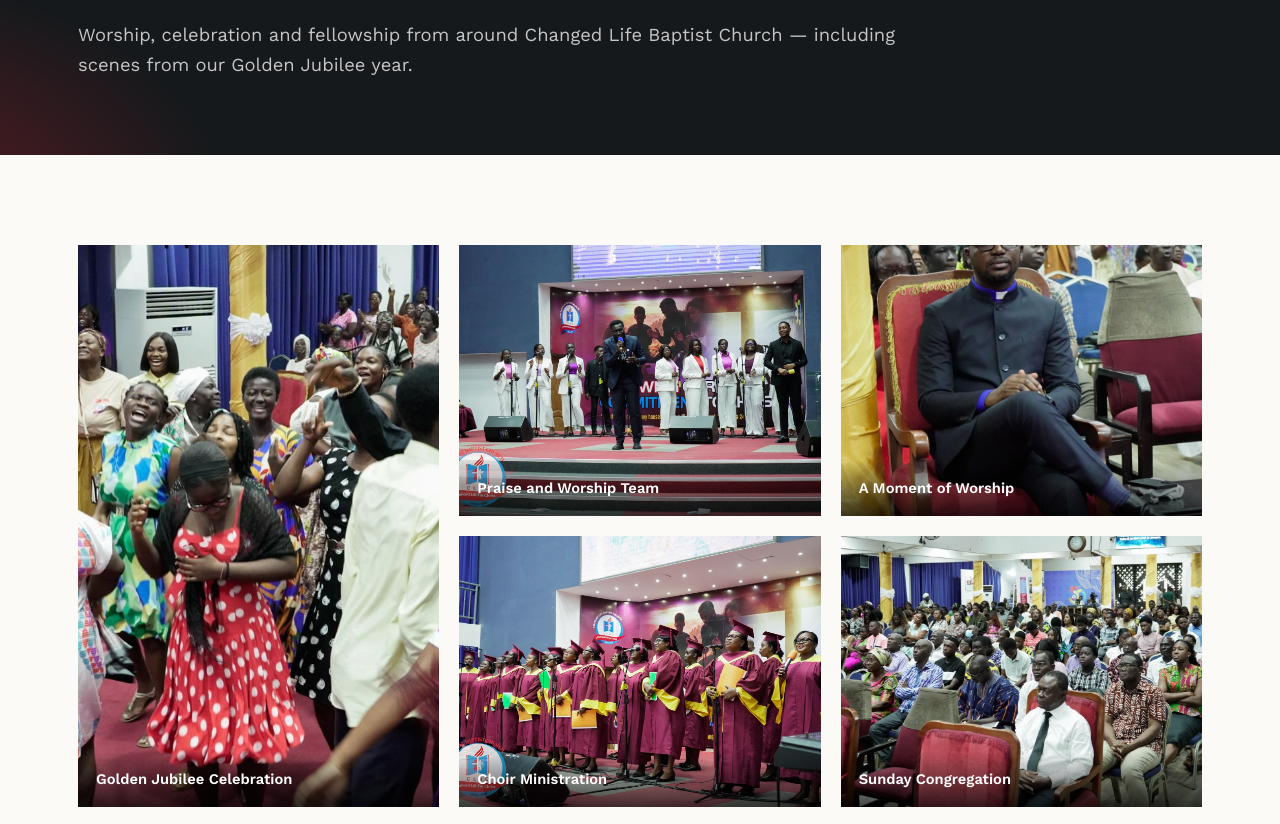
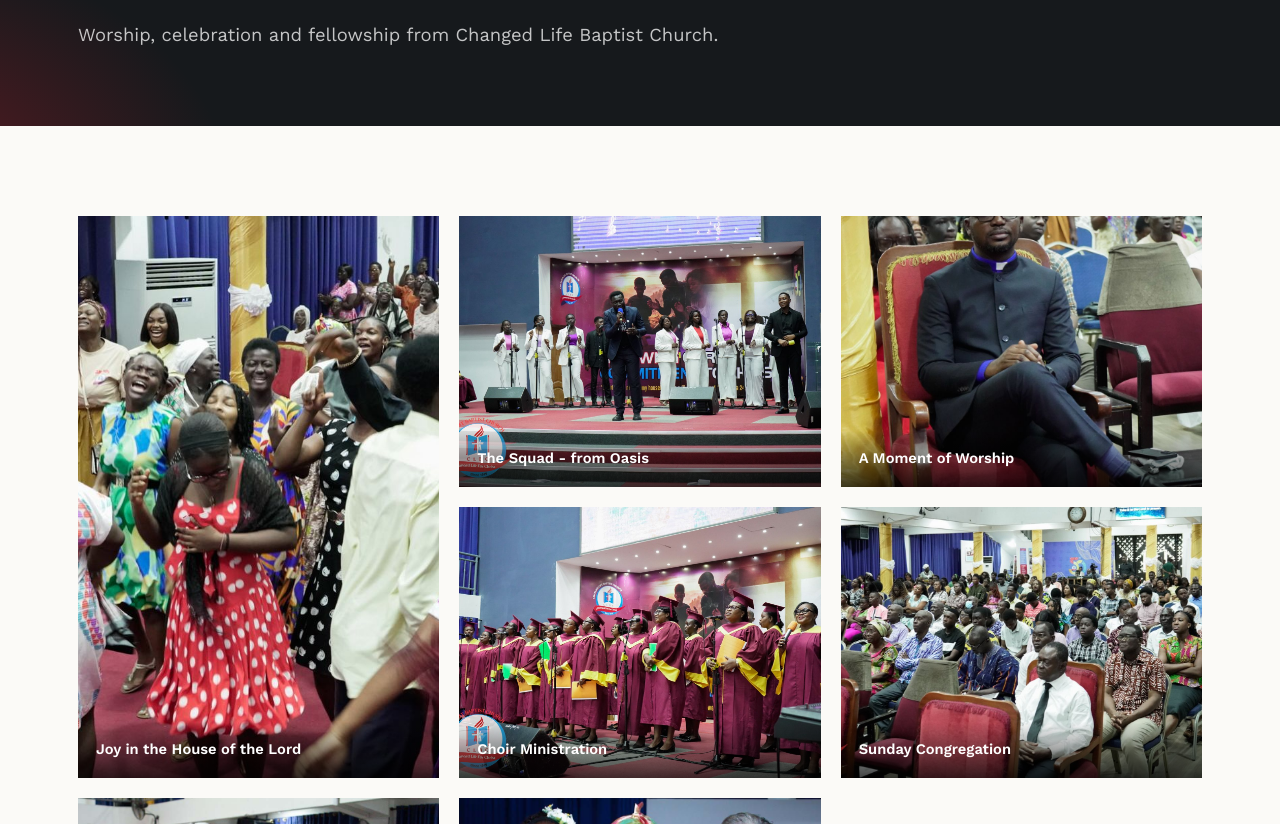
Before and after one commit to lanteigeoffrey-creator/changedlifebaptistchurch.com, a plain HTML site: page gallery.html in a window 1280 px wide. Shown: the part 311-1135 px from the top of the page. Drawn offline with nearby package versions, Linux system fonts and the light colour scheme.

Commit message:
Revise gallery captions and lede paragraph
Updated captions and introductory text in the gallery section.

```diff
--- a/gallery.html
+++ b/gallery.html
@@ -64,7 +64,7 @@
   <div class="container">
     <div class="crumb"><a href="index.html">Home</a> / Gallery</div>
     <h1>Moments from the family album.</h1>
-    <p class="lede">Worship, celebration and fellowship from around Changed Life Baptist Church — including scenes from our Golden Jubilee year.</p>
+    <p class="lede">Worship, celebration and fellowship from Changed Life Baptist Church.</p>
   </div>
 </section>
 
@@ -74,12 +74,12 @@
 
       <div class="gallery-item tall" data-caption="Golden Jubilee Celebration">
         <img src="assets/gallery/celebration-dance.jpg" alt="Golden Jubilee Celebration">
-        <div class="cap">Golden Jubilee Celebration</div>
+        <div class="cap">Joy in the House of the Lord</div>
       </div>
 
       <div class="gallery-item" data-caption="Praise and Worship Team">
         <img src="assets/gallery/praise-team.jpg" alt="Praise and Worship Team">
-        <div class="cap">Praise and Worship Team</div>
+        <div class="cap">The Squad - from Oasis</div>
       </div>
 
       <div class="gallery-item" data-caption="A Moment of Worship">
```
